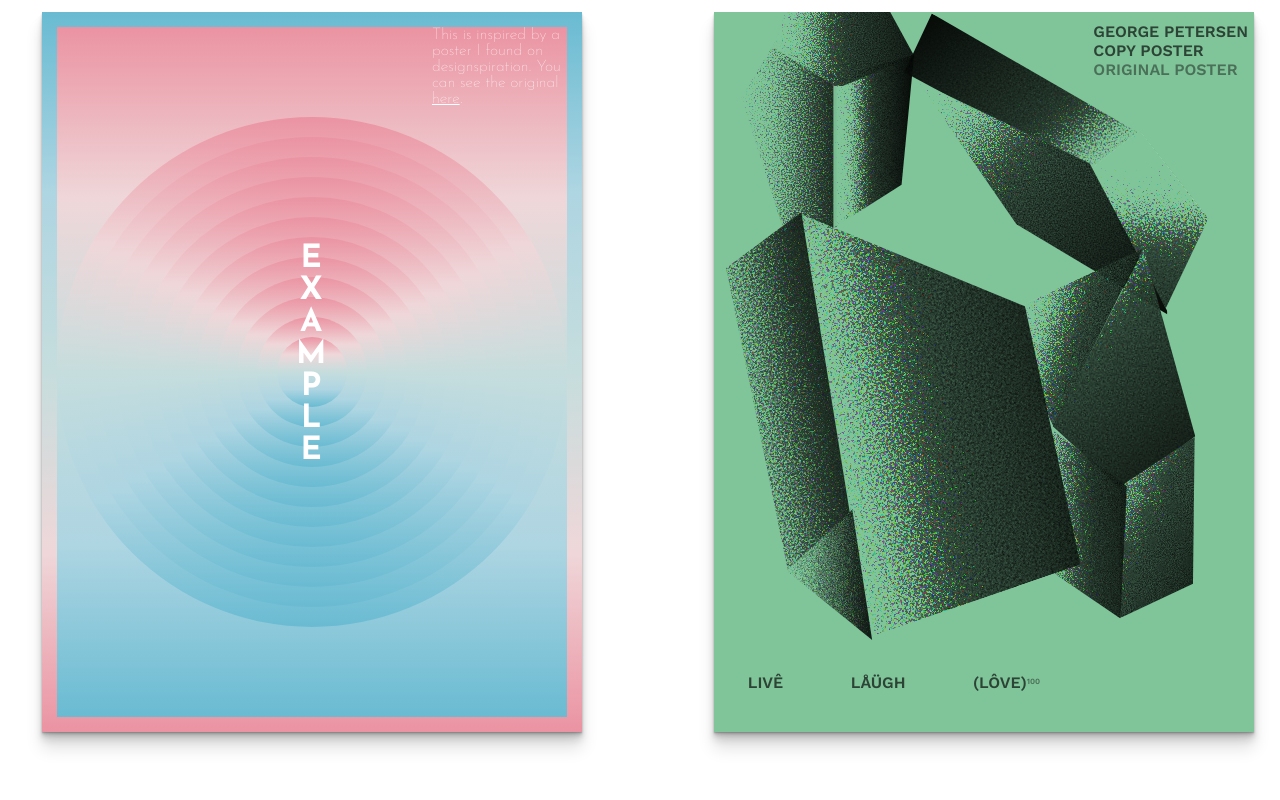
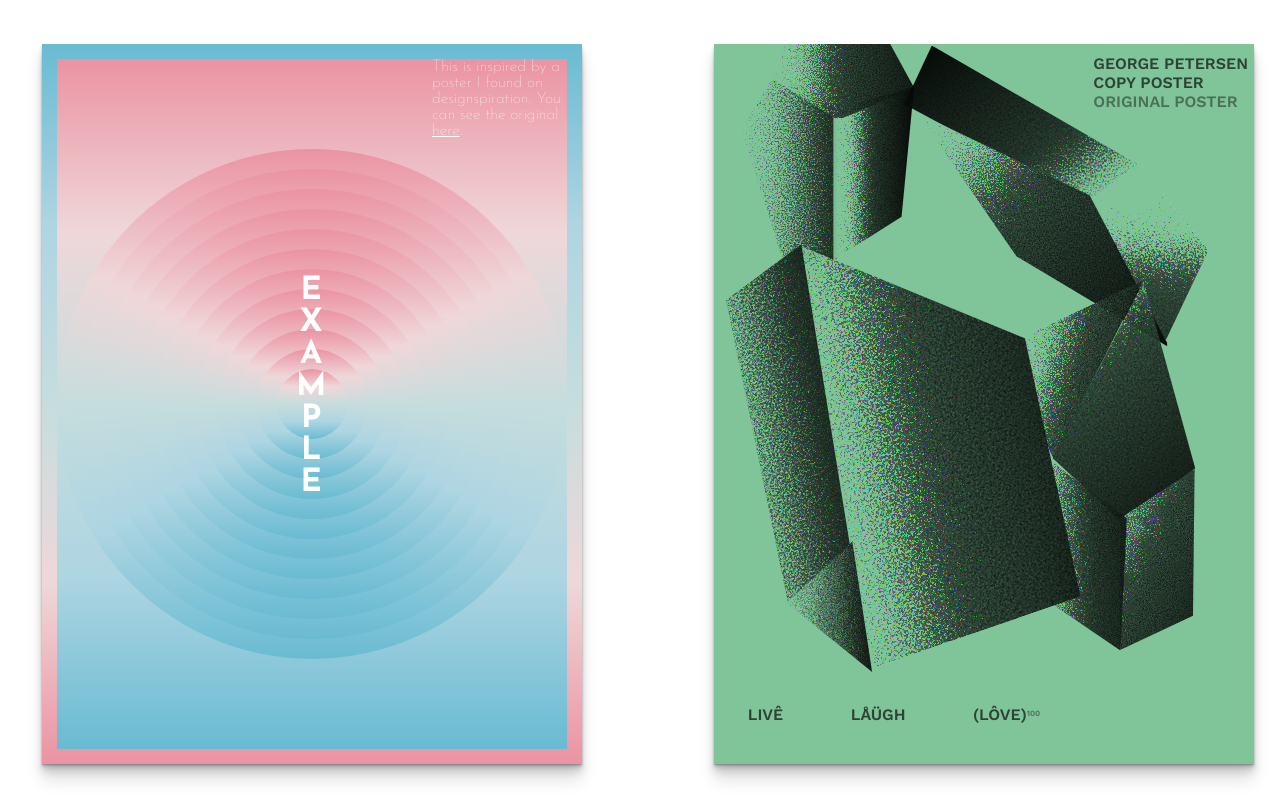
Before and after one commit to jovialgent/poster-recreation, a Svelte app: page / in a window 1280 px wide. Shown: the top 800 px of the page. Built offline with nearby package versions, Linux system fonts and the light colour scheme.

Commit message:
main - fixing padding

```diff
--- a/src/App.svelte
+++ b/src/App.svelte
@@ -26,7 +26,7 @@
     height: 100%;
     display: grid;
     gap: 4em;
-
+    padding:2em 0em;
     grid-template-columns: 1fr;
 
 
```
